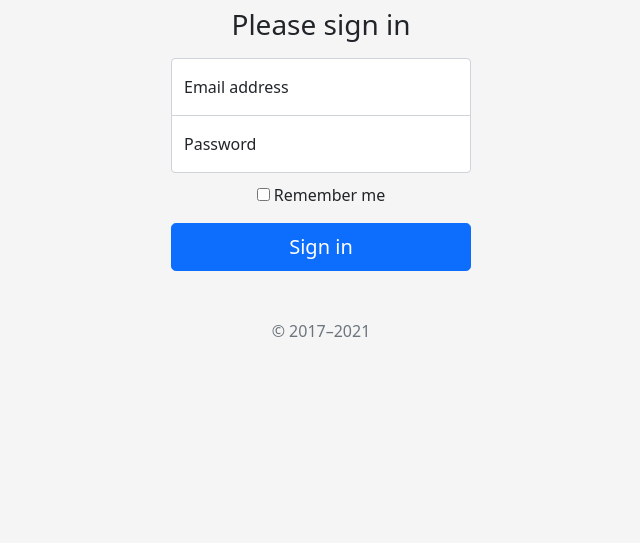
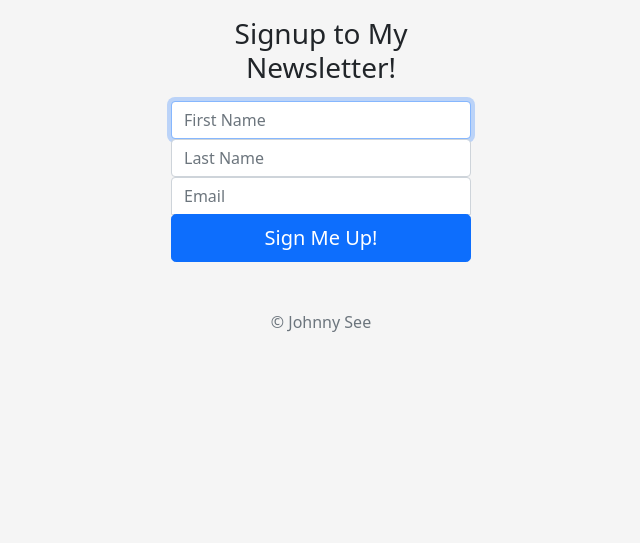
Before and after one commit to johnnysee/newsletter-signup, a website: page signup.html in a window 1280 px wide. Shown: the part 257-800 px from the top of the page, without its empty margins (319-959 px from the left). Drawn offline with nearby package versions, Linux system fonts and the light colour scheme.

Commit message:
Imported a personal circular image as the logo Removed unnecessary ids from input that aren't needed Three inputs in total with firstname, lastname and email Changed h1 and button

```diff
--- a/signup.html
+++ b/signup.html
@@ -50,25 +50,15 @@
 
 <main class="form-signin">
   <form>
-    <img class="mb-4" src="/docs/5.1/assets/brand/bootstrap-logo.svg" alt="" width="72" height="57">
-    <h1 class="h3 mb-3 fw-normal">Please sign in</h1>
+    <img class="mb-4" src="./image/luffy.png" alt="" width="72" height="57">
+    <h1 class="h3 mb-3 fw-normal">Signup to My Newsletter!</h1>
 
-    <div class="form-floating">
-      <input type="email" class="form-control" id="floatingInput" placeholder="name@example.com">
-      <label for="floatingInput">Email address</label>
-    </div>
-    <div class="form-floating">
-      <input type="password" class="form-control" id="floatingPassword" placeholder="Password">
-      <label for="floatingPassword">Password</label>
-    </div>
+    <input type="text" class="form-control" placeholder="First Name" required autofocus>
+    <input type="text" class="form-control" placeholder="Last Name" required>
+    <input type="email" class="form-control" placeholder="Email" required>
 
-    <div class="checkbox mb-3">
-      <label>
-        <input type="checkbox" value="remember-me"> Remember me
-      </label>
-    </div>
-    <button class="w-100 btn btn-lg btn-primary" type="submit">Sign in</button>
-    <p class="mt-5 mb-3 text-muted">&copy; 2017–2021</p>
+    <button class="w-100 btn btn-lg btn-primary" type="submit">Sign Me Up!</button>
+    <p class="mt-5 mb-3 text-muted">&copy; Johnny See</p>
   </form>
 </main>
 
```
Also changed, not shown: image/luffy.png (added).
